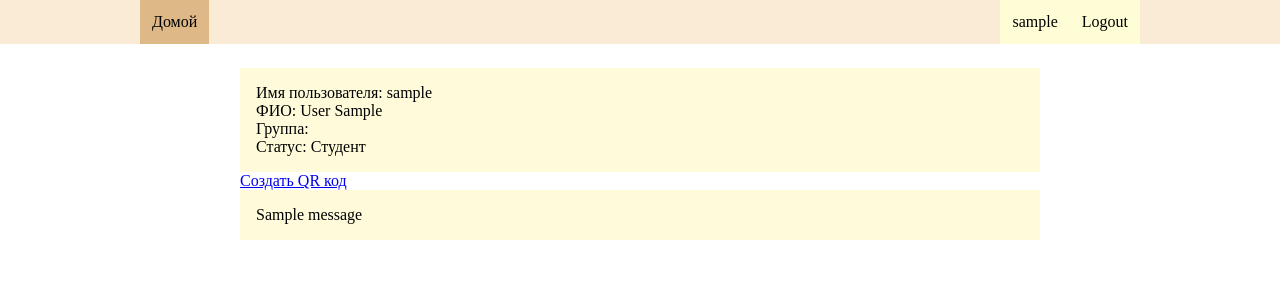
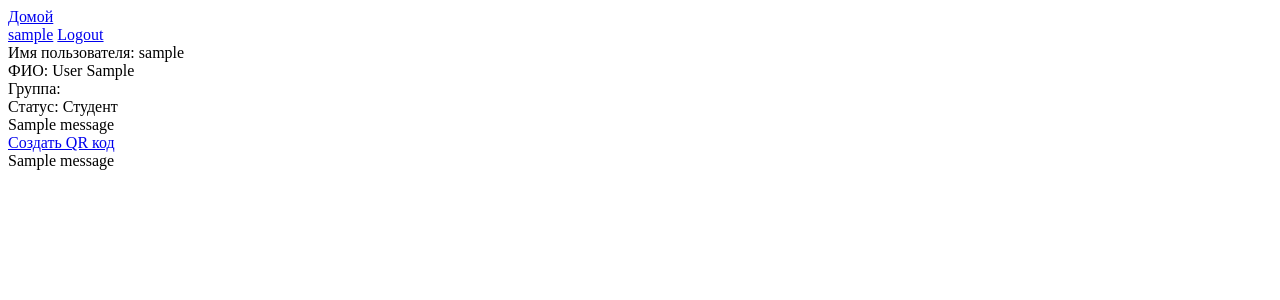
Before and after one commit to nikitaNikitov/system-control-machine, a Django app: page /profile/ in a window 1280 px wide. Shown: the top 300 px of the page. Run offline with Django 4.2, Linux system fonts and the light colour scheme; the visitor is signed in with stand-in values (Sample User, id 1); data comes from the database, SQL or seed files in the repository; tables that the repository leaves empty hold one stand-in row (values such as "Sample post"); one stand-in notice (Sample message) is shown.

Commit message:
Добавлены действия для преподавателя

```diff
--- a/main_app/templates/profile.html
+++ b/main_app/templates/profile.html
@@ -2,9 +2,6 @@
 
 {% load static %}
 
-{% block css-additional %}
-<link rel="stylesheet" href="{% static 'css/index.css' %}">
-{% endblock %}
 {% block title %}
 Главная страница
 {% endblock %}
@@ -20,9 +17,22 @@
 	</div>
 	{% endif %}
 
-	<a href="/qr">Создать QR код</a>
+	{% if messages %}
+	{% for message in messages %}
+	<div class="profile-info">
+		{{ message|safe }}
+	</div>
+	{% endfor %}
+	{% endif %}
 
-
+	<div class="profile-action">
+		{% if username == user.username %}
+		<a href="/qr">Создать QR код</a>
+		{% endif %}
+		{% if user.is_teacher %}
+		<a href="/qr">Выдать права</a>
+		{% endif %}
+	</div>
 	{% if messages %}
 	{% for message in messages %}
 	<div class="profile-info">
```
